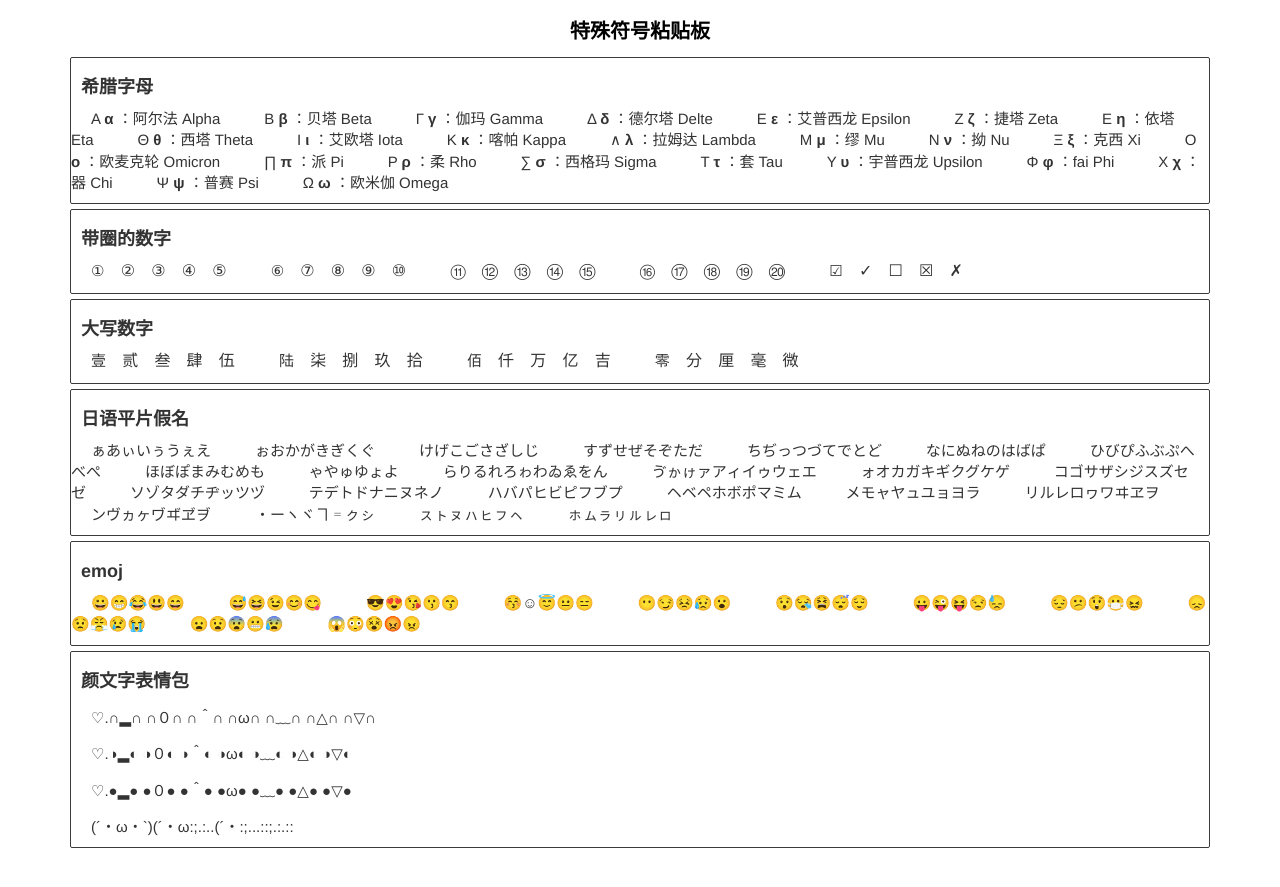
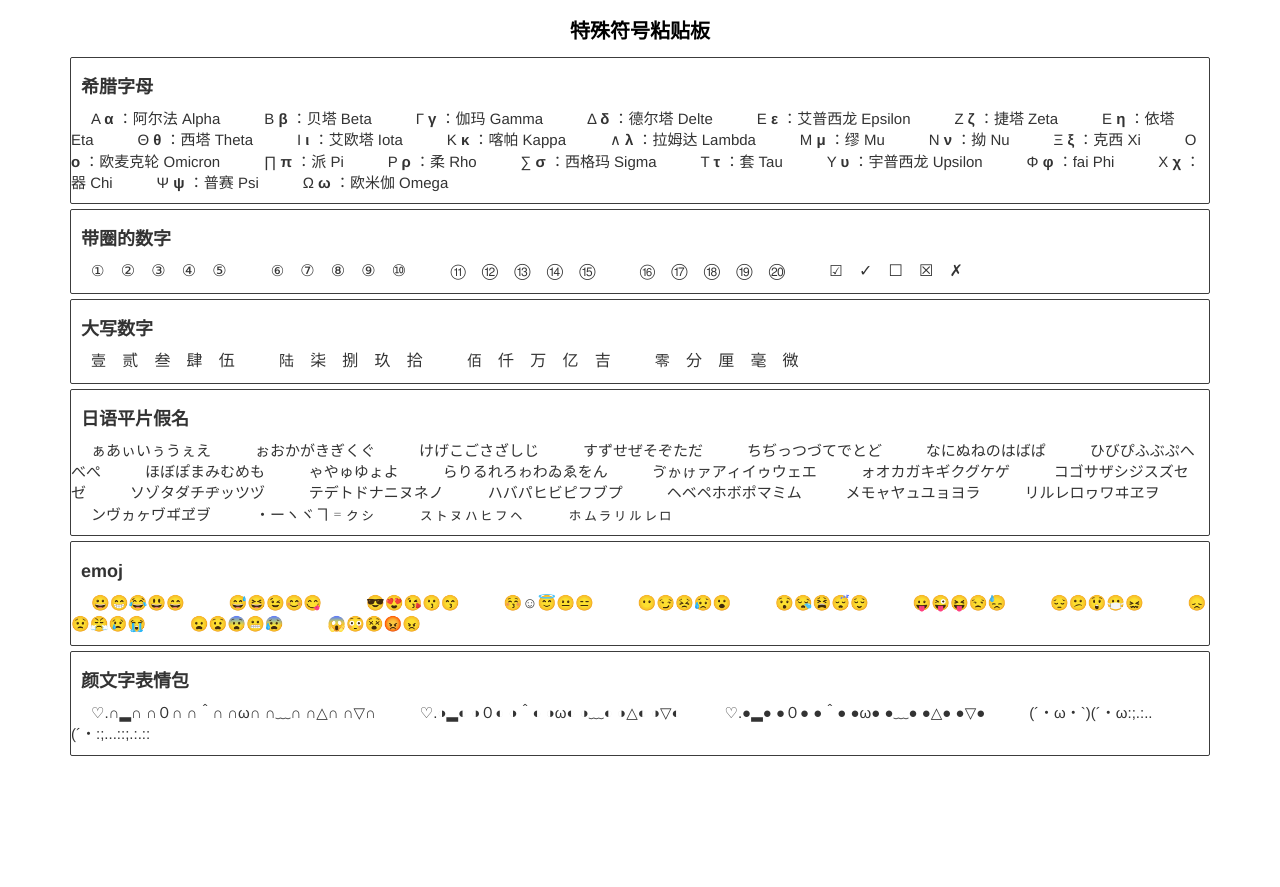
Before and after one commit to skylinebin/skylinebin.github.io, a Jekyll site: the page littletools/specialSymbol.html, which Jekyll copies as it is, in a window 1280 px wide. Shown: the top 887 px of the page. Built offline with Jekyll 4.4.1, drawn with Linux system fonts in a browser that asks for light colours.

Commit message:
Symbol page update

```diff
--- a/assets/css/partSymbol.css
+++ b/assets/css/partSymbol.css
@@ -34,6 +34,7 @@
     /* height: 2.5rem; */
     margin: 1.5rem 2rem 1rem 2rem;
     font-size: 1.5rem;
+    width: 20%;
 }
 
 .main-contents .contentpart .contents .every-part .part-span {
--- a/littletools/specialSymbol.html
+++ b/littletools/specialSymbol.html
@@ -178,10 +178,10 @@
                     颜文字表情包
                 </h3>
                 <div class="contents">
-                    <div class="every-part">♡.∩▂∩ ∩０∩ ∩＾∩ ∩ω∩ ∩﹏∩ ∩△∩ ∩▽∩</div>
-                    <div class="every-part">♡.◑▂◐ ◑０◐ ◑＾◐ ◑ω◐ ◑﹏◐ ◑△◐ ◑▽◐</div>
-                    <div class="every-part">♡.●▂● ●０● ●＾● ●ω● ●﹏● ●△● ●▽●</div>
-                    <div class="every-part">(´・ω・`)(´・ω:;.:..(´・:;...::;.:.::</div>
+                    <span class="every-part">♡.∩▂∩ ∩０∩ ∩＾∩ ∩ω∩ ∩﹏∩ ∩△∩ ∩▽∩</span>
+                    <span class="every-part">♡.◑▂◐ ◑０◐ ◑＾◐ ◑ω◐ ◑﹏◐ ◑△◐ ◑▽◐</span>
+                    <span class="every-part">♡.●▂● ●０● ●＾● ●ω● ●﹏● ●△● ●▽●</span>
+                    <span class="every-part">(´・ω・`)(´・ω:;.:..(´・:;...::;.:.::</span>
                 </div>
             </div>
         </div>
```
